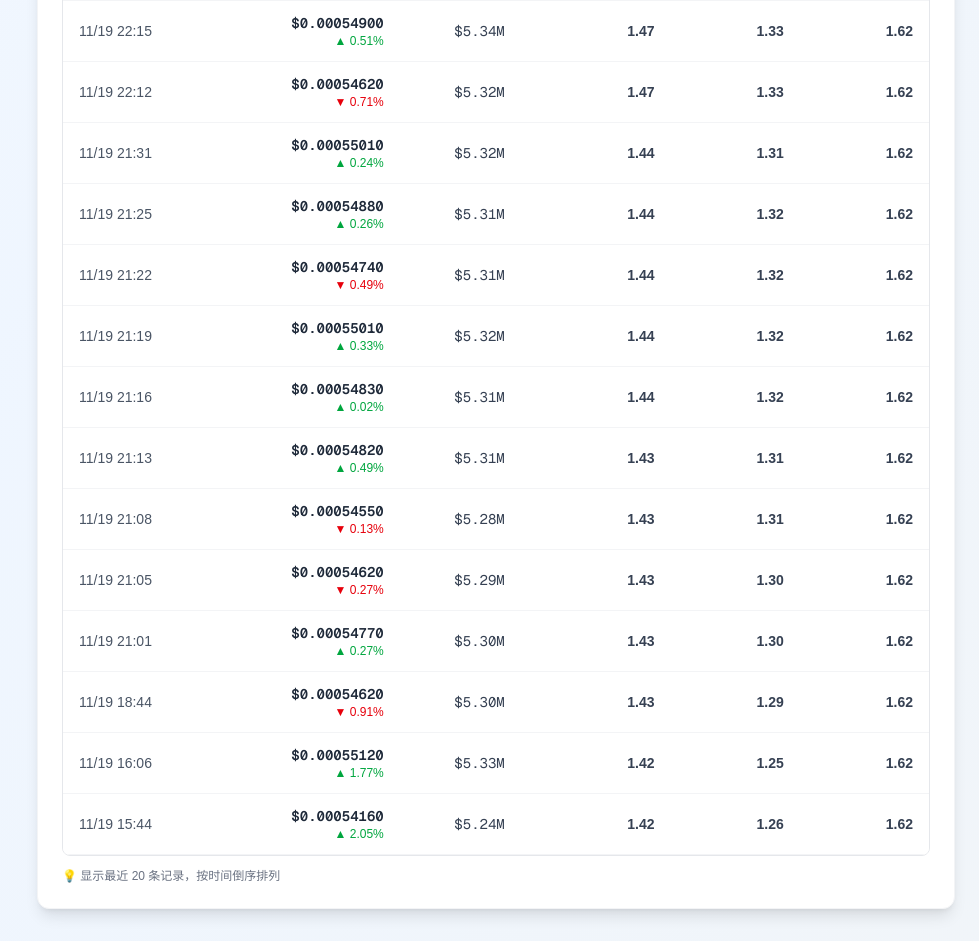
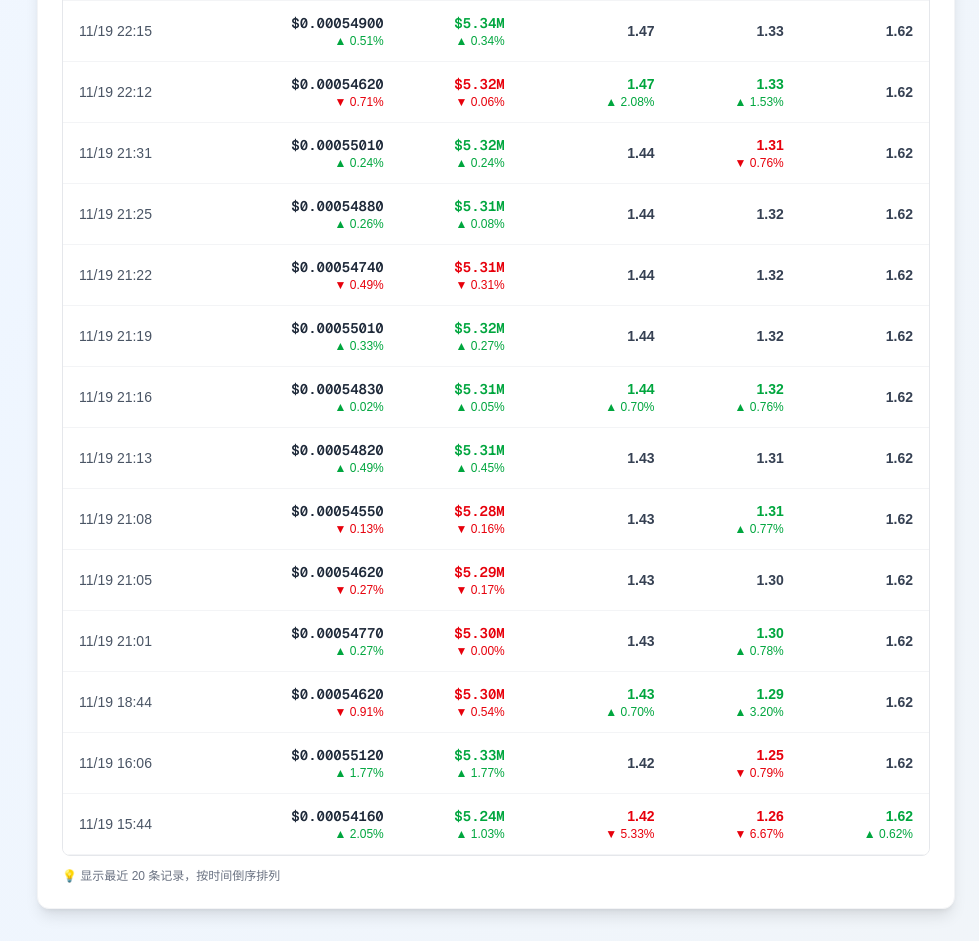
Before and after one commit to lovecloo/crypto-monitor-web, a Next.js app: page / in a window 1280 px wide. Shown: the part 1500-2441 px from the top of the page, without its empty margins (301-1280 px from the left). Built offline with nearby package versions, Linux system fonts and the light colour scheme.

Commit message:
优化: 表格所有指标都用绿色▲红色▼显示涨跌

```diff
--- a/components/DataTable.tsx
+++ b/components/DataTable.tsx
@@ -25,16 +25,29 @@ export default function DataTable({ data, timeRange, coinSymbol }: DataTableProp
 
       // 计算与上一条数据的变化
       const prev = idx > 0 ? filtered[idx - 1] : null;
+      const prevOi = data.open_interest_aggregated?.find((d: any) => d.time === (prev ? prev.time : null));
+      const prevLs = data.long_short_ratio?.find((d: any) => d.time === (prev ? prev.time : null));
+      const prevTa = data.top_account_ratio?.find((d: any) => d.time === (prev ? prev.time : null));
+      const prevTp = data.top_position_ratio?.find((d: any) => d.time === (prev ? prev.time : null));
+
       const priceChange = prev ? ((p.value - prev.value) / prev.value * 100) : 0;
+      const oiChange = (prevOi && oi) ? ((oi.value - prevOi.value) / prevOi.value * 100) : 0;
+      const lsChange = (prevLs && ls) ? ((ls.value - prevLs.value) / prevLs.value * 100) : 0;
+      const taChange = (prevTa && ta) ? ((ta.value - prevTa.value) / prevTa.value * 100) : 0;
+      const tpChange = (prevTp && tp) ? ((tp.value - prevTp.value) / prevTp.value * 100) : 0;
 
       return {
         time: p.time,
         price: p.value,
         priceChange,
         oi: oi?.value,
+        oiChange,
         ls: ls?.value,
+        lsChange,
         ta: ta?.value,
-        tp: tp?.value
+        taChange,
+        tp: tp?.value,
+        tpChange
       };
     }).reverse(); // 最新的在前
   }, [data, timeRange]);
@@ -91,17 +104,53 @@ export default function DataTable({ data, timeRange, coinSymbol }: DataTableProp
                     )}
                   </div>
                 </td>
-                <td className="px-4 py-3 text-right font-mono text-gray-700">
-                  ${(row.oi / 1000000).toFixed(2)}M
+                <td className="px-4 py-3 text-right">
+                  <div className="flex flex-col items-end">
+                    <span className={`font-mono font-semibold ${row.oiChange > 0 ? 'text-green-600' : row.oiChange < 0 ? 'text-red-600' : 'text-gray-700'}`}>
+                      ${(row.oi / 1000000).toFixed(2)}M
+                    </span>
+                    {row.oiChange !== 0 && (
+                      <span className={`text-xs ${row.oiChange > 0 ? 'text-green-600' : 'text-red-600'}`}>
+                        {row.oiChange > 0 ? '▲' : '▼'} {Math.abs(row.oiChange).toFixed(2)}%
+                      </span>
+                    )}
+                  </div>
                 </td>
-                <td className="px-4 py-3 text-right font-semibold text-gray-700">
-                  {row.ls?.toFixed(2)}
+                <td className="px-4 py-3 text-right">
+                  <div className="flex flex-col items-end">
+                    <span className={`font-semibold ${row.lsChange > 0 ? 'text-green-600' : row.lsChange < 0 ? 'text-red-600' : 'text-gray-700'}`}>
+                      {row.ls?.toFixed(2)}
+                    </span>
+                    {row.lsChange !== 0 && (
+                      <span className={`text-xs ${row.lsChange > 0 ? 'text-green-600' : 'text-red-600'}`}>
+                        {row.lsChange > 0 ? '▲' : '▼'} {Math.abs(row.lsChange).toFixed(2)}%
+                      </span>
+                    )}
+                  </div>
                 </td>
-                <td className="px-4 py-3 text-right font-semibold text-gray-700">
-                  {row.ta?.toFixed(2)}
+                <td className="px-4 py-3 text-right">
+                  <div className="flex flex-col items-end">
+                    <span className={`font-semibold ${row.taChange > 0 ? 'text-green-600' : row.taChange < 0 ? 'text-red-600' : 'text-gray-700'}`}>
+                      {row.ta?.toFixed(2)}
+                    </span>
+                    {row.taChange !== 0 && (
+                      <span className={`text-xs ${row.taChange > 0 ? 'text-green-600' : 'text-red-600'}`}>
+                        {row.taChange > 0 ? '▲' : '▼'} {Math.abs(row.taChange).toFixed(2)}%
+                      </span>
+                    )}
+                  </div>
                 </td>
-                <td className="px-4 py-3 text-right font-semibold text-gray-700">
-                  {row.tp?.toFixed(2)}
+                <td className="px-4 py-3 text-right">
+                  <div className="flex flex-col items-end">
+                    <span className={`font-semibold ${row.tpChange > 0 ? 'text-green-600' : row.tpChange < 0 ? 'text-red-600' : 'text-gray-700'}`}>
+                      {row.tp?.toFixed(2)}
+                    </span>
+                    {row.tpChange !== 0 && (
+                      <span className={`text-xs ${row.tpChange > 0 ? 'text-green-600' : 'text-red-600'}`}>
+                        {row.tpChange > 0 ? '▲' : '▼'} {Math.abs(row.tpChange).toFixed(2)}%
+                      </span>
+                    )}
+                  </div>
                 </td>
               </tr>
             ))}
```
